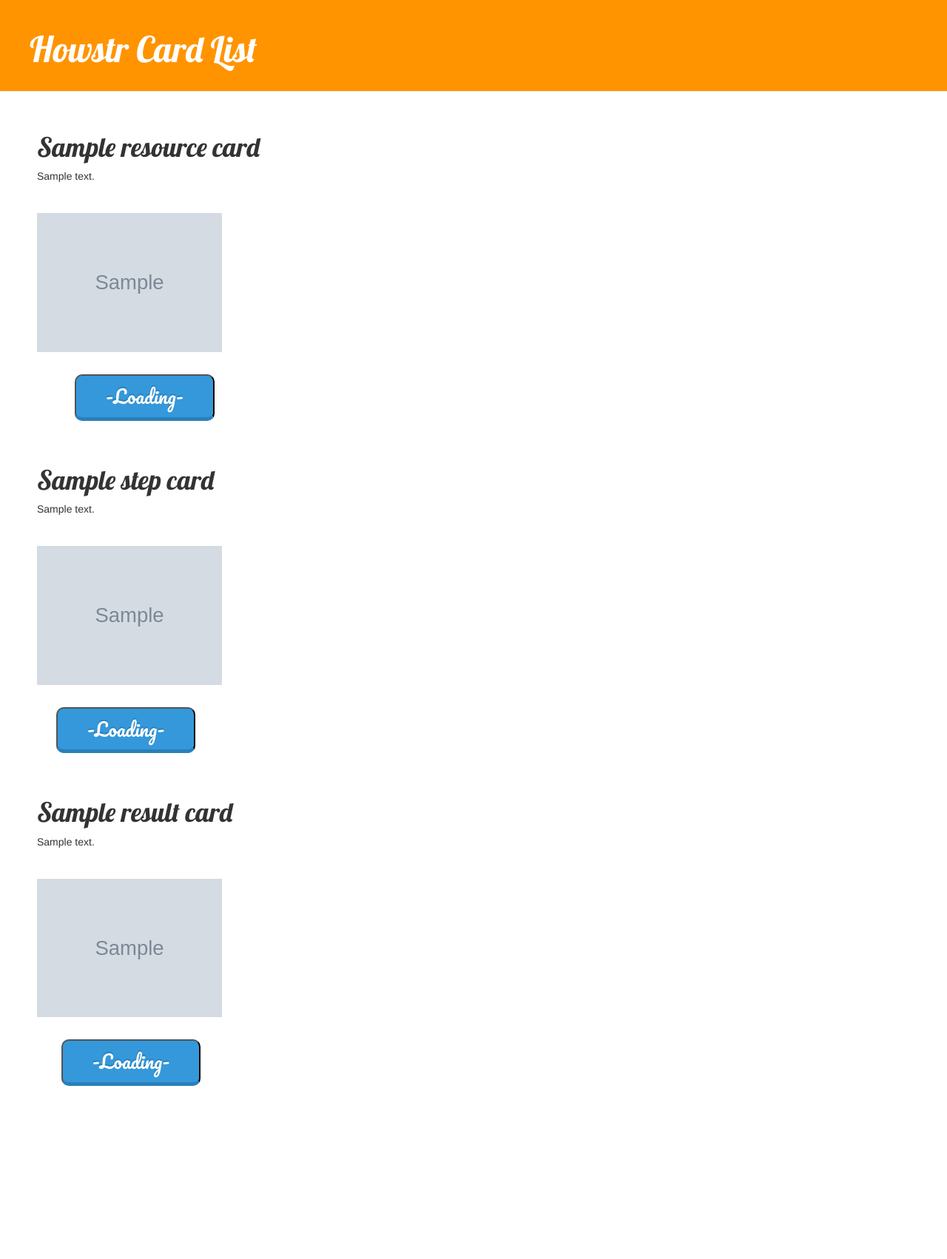
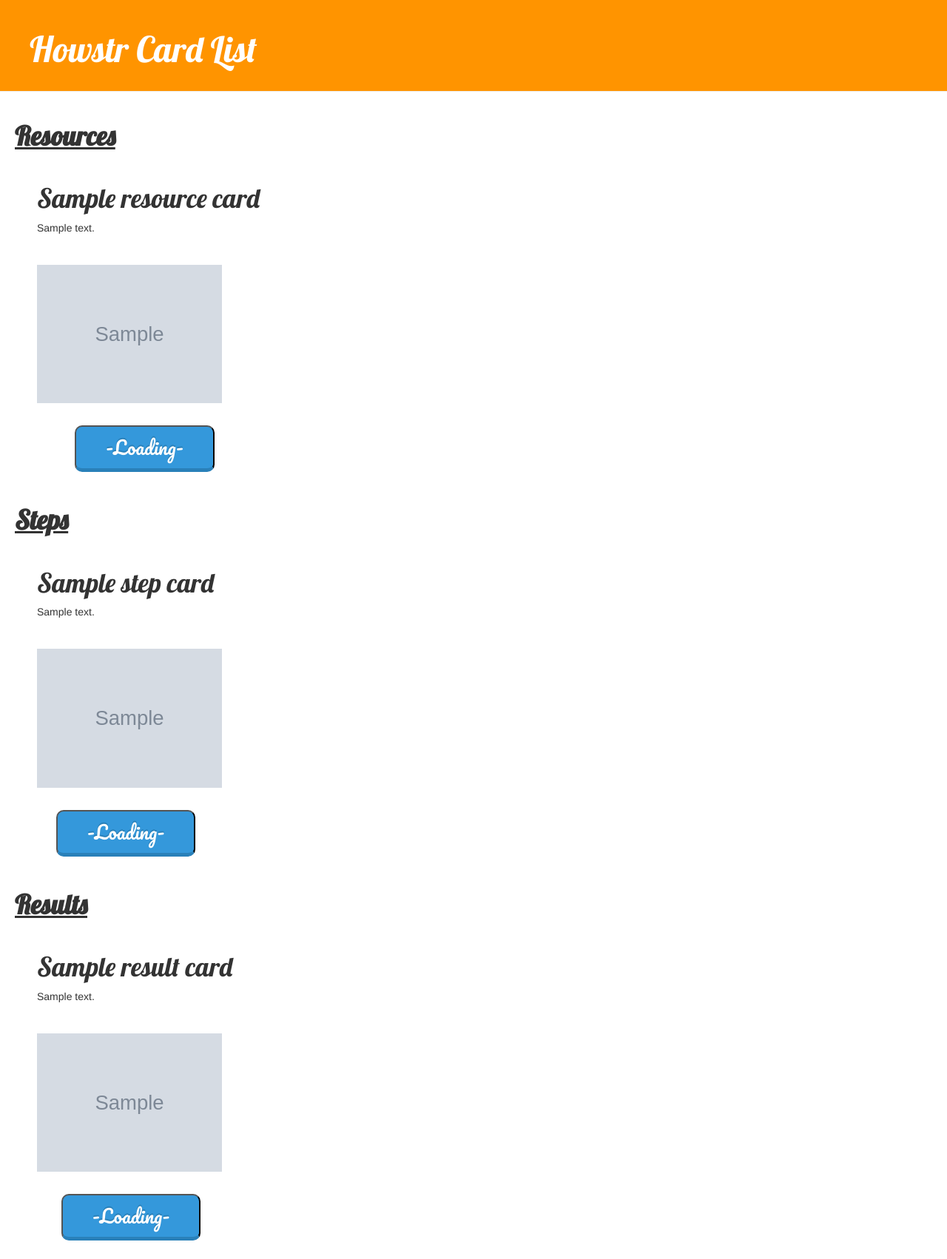
Before and after one commit to kitmaier/my-first-blog, a Django app: template blog/templates/blog/howstr_home.html in a window 1280 px wide. Shown: the whole page at 74% size. Before the commit the page ends 1468 px from the top, so only its background shows below. Run offline with Django 3.2, Linux system fonts and the light colour scheme; the template is opened without the code that fills it: most values are stand-ins (such as "Sample title", 1, 10 or a date in 2020); grey boxes marked "Sample" are stand-in pictures; some libraries are stand-ins or nearby versions.

```diff
--- a/blog/templates/blog/howstr_home.html
+++ b/blog/templates/blog/howstr_home.html
@@ -23,6 +23,7 @@
         </div>
         <div class="content container">
             <div class="row">
+                <h1><b><u>Resources</u></b></h1>
                 <div class="col-md-8">
                         <div class="container-outer" style="overflow-x: scroll; width: 100%; height: 100%;">
                            <div class="container-inner" style="width: 100%; height:100%; ">
@@ -59,6 +60,7 @@
         </div>
         <div class="content container">
             <div class="row">
+                <h1><b><u>Steps</u></b></h1>
                 <div class="col-md-8">
                         <div class="container-outer" style="overflow-x: scroll; width: 100%; height: 100%;">
                            <div class="container-inner" style="width: 100%; height:100%; ">
@@ -95,6 +97,7 @@
         </div>
         <div class="content container">
             <div class="row">
+                <h1><b><u>Results</u></b></h1>
                 <div class="col-md-8">
                         <div class="container-outer" style="overflow-x: scroll; width: 100%; height: 100%;">
                            <div class="container-inner" style="width: 100%; height:100%; ">
```
